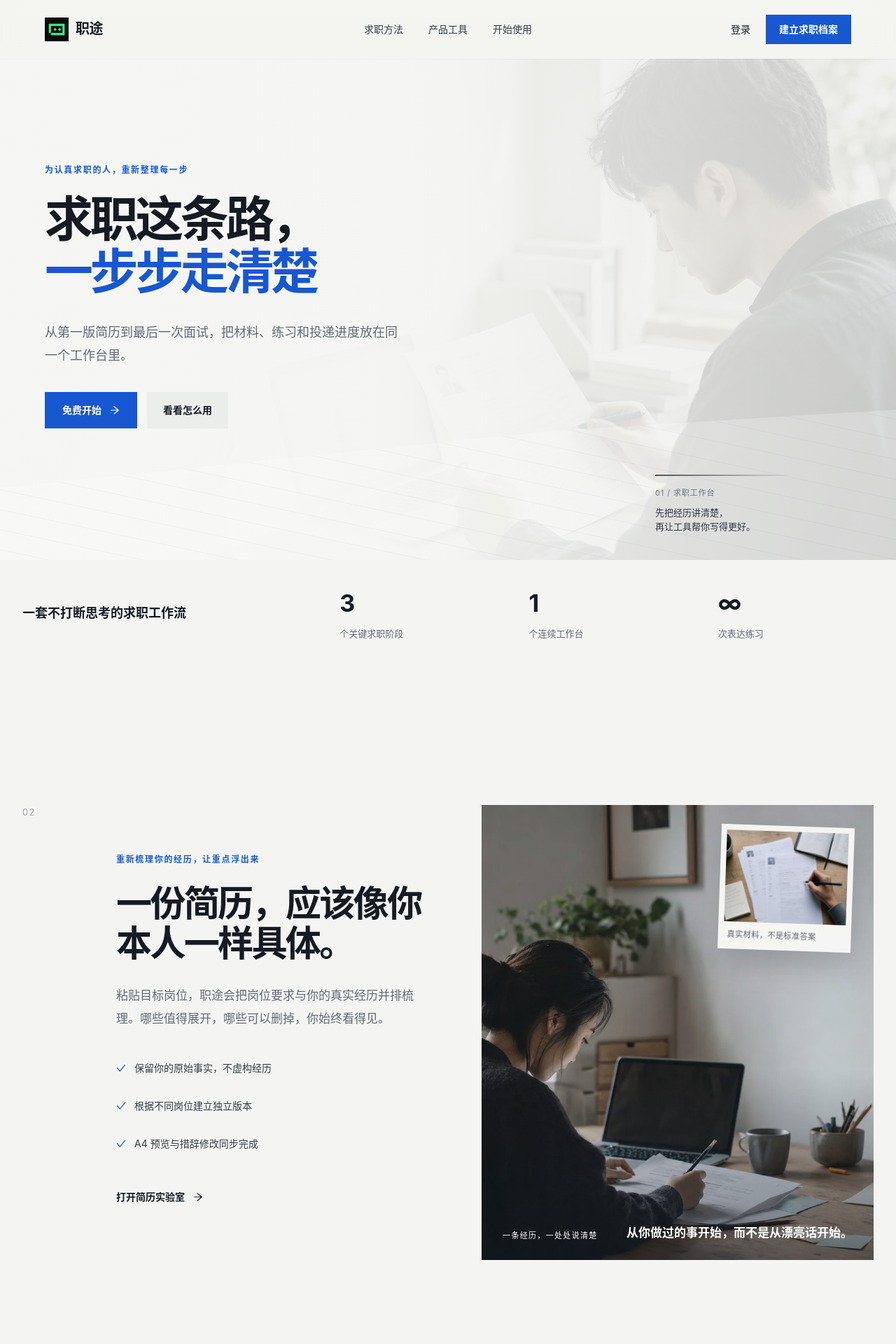
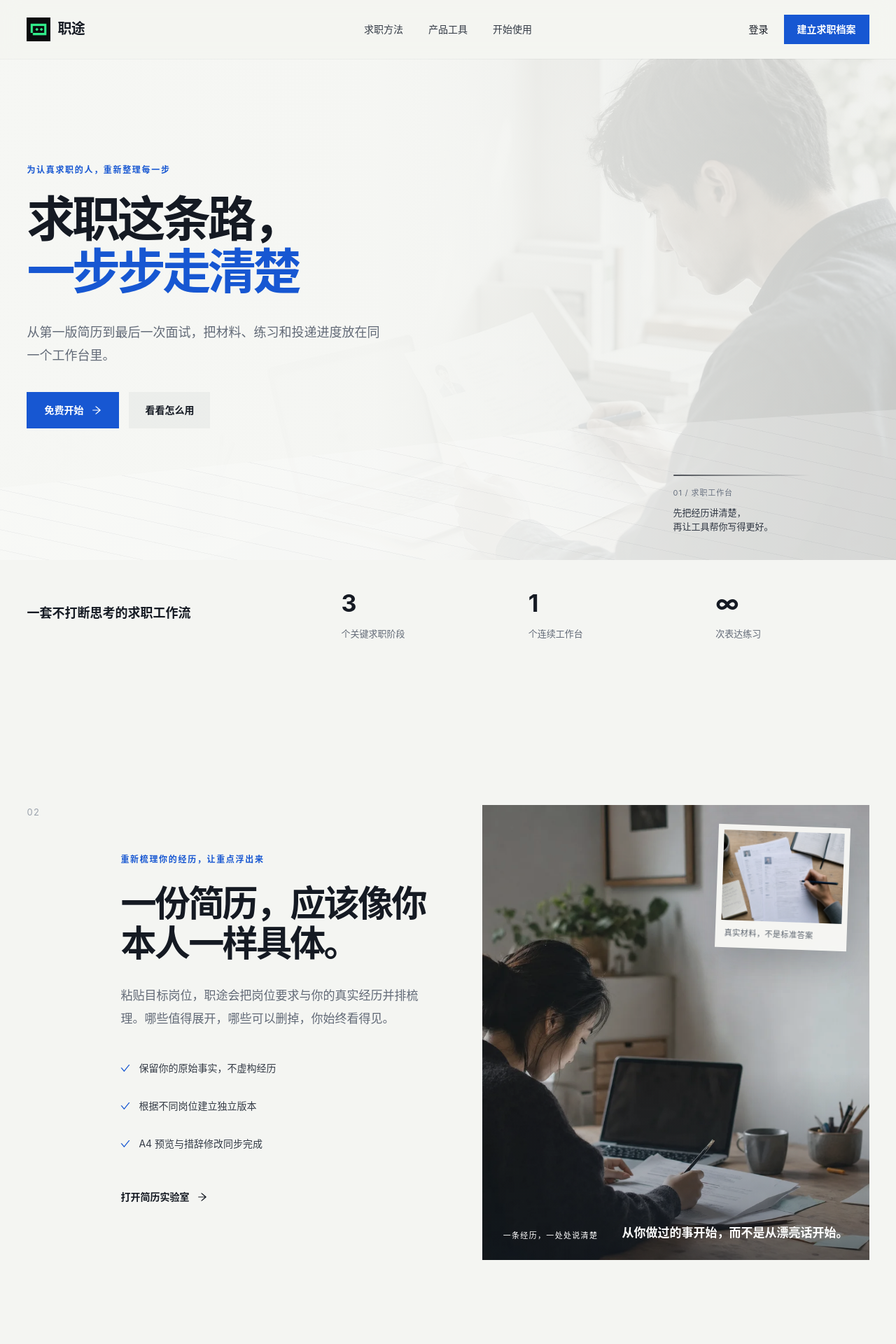
Before and after one commit to dashitongzhi/zhitu, a Vue app in the folder web/: page / in a window 1280 px wide. Shown: the top 1920 px of the page at 70% size. Built offline with nearby package versions, Linux system fonts and the light colour scheme.

Commit message:
fix: finalize frontend request and layout updates

```diff
--- a/web/src/utils/request.ts
+++ b/web/src/utils/request.ts
@@ -7,7 +7,8 @@ import router from '@/router'
 
 // 创建 axios 实例
 const request: AxiosInstance = axios.create({
-  baseURL: import.meta.env.VITE_API_BASE_URL || 'http://localhost:8080',
+  // 开发环境走 vite 代理（/api → :8080），生产环境由 .env 注入绝对 URL
+  baseURL: import.meta.env.DEV ? '' : (import.meta.env.VITE_API_BASE_URL || ''),
   timeout: 30000,
   headers: {
     'Content-Type': 'application/json',
--- a/web/src/views/Home.vue
+++ b/web/src/views/Home.vue
@@ -344,7 +344,8 @@ button { font: inherit; }
   width: 100%;
   height: 84px;
   margin: 0 auto;
-  padding-inline: max(clamp(28px, 5vw, 76px), calc((100vw - 1440px) / 2 + 76px));
+  /* 不再以 1440px 容器为界无限扩大留白，任何屏幕都贴近浏览器边框 */
+  padding-inline: clamp(20px, 3vw, 48px);
   display: grid;
   grid-template-columns: 1fr auto 1fr;
   align-items: center;
@@ -366,7 +367,7 @@ button { font: inherit; }
 .solid-button:hover { background: #0d47bb; }
 .solid-button:active, .line-button:active { transform: translateY(1px); }
 .solid-button.compact { min-height: 42px; padding: 0 18px; font-size: 14px; }
-.hero-section { position: relative; isolation: isolate; width: 100%; min-height: calc(100vh - 84px); margin: 0 auto; display: flex; align-items: center; overflow: hidden; padding-block: 74px 112px; padding-inline: max(clamp(28px, 5vw, 76px), calc((100vw - 1440px) / 2 + 76px)); background: #f2f3f0; }
+.hero-section { position: relative; isolation: isolate; width: 100%; min-height: calc(100vh - 84px); margin: 0 auto; display: flex; align-items: center; overflow: hidden; padding-block: 74px 112px; padding-inline: clamp(20px, 3vw, 48px); background: #f2f3f0; }
 .hero-background { position: absolute; z-index: -3; inset: 0; background-position: 58% center; background-size: cover; filter: grayscale(.15) saturate(.55) contrast(.9); opacity: .24; transform: scale(1.01); }
 .hero-wash { position: absolute; z-index: -2; inset: 0; background: linear-gradient(90deg, rgba(246,247,244,.99) 0%, rgba(246,247,244,.93) 42%, rgba(246,247,244,.48) 66%, rgba(246,247,244,.18) 100%); }
 .hero-pattern { position: absolute; z-index: -1; left: 0; right: 0; bottom: 0; height: 30%; opacity: .36; background-color: rgba(255,255,255,.68); background-image: repeating-linear-gradient(12deg, transparent 0 14px, rgba(84,95,110,.14) 14px 15px, transparent 15px 28px); clip-path: polygon(0 52%, 62% 14%, 100% 0, 100% 100%, 0 100%); }
@@ -378,16 +379,16 @@ h1 em { color: var(--blue); font-style: normal; }
 .hero-actions { display: flex; gap: 14px; margin-top: 36px; }
 .line-button { min-height: 52px; padding: 0 22px; border: 1px solid transparent; background: rgba(21,26,35,0.04); font-weight: 650; transition: background 0.2s ease; }
 .line-button:hover { background: rgba(21,26,35,0.08); }
-.hero-caption { position: absolute; right: max(clamp(28px, 5vw, 76px), calc((100vw - 1440px) / 2 + 76px)); bottom: 38px; width: min(280px, 28%); padding-top: 14px; color: #313844; }
+.hero-caption { position: absolute; right: clamp(20px, 3vw, 48px); bottom: 38px; width: min(280px, 28%); padding-top: 14px; color: #313844; }
 .hero-caption::before { content: ''; position: absolute; left: 0; right: 30%; top: 0; height: 2px; background: linear-gradient(90deg, rgba(21,26,35,.72), rgba(21,26,35,0)); border-radius: 2px; }
 .hero-caption span { color: #697280; font-size: 11px; letter-spacing: .08em; }
 .hero-caption p { margin: 8px 0 0; font-size: 13px; line-height: 1.55; }
-.proof-strip { width: min(1440px, calc(100% - 64px)); margin: 0 auto; min-height: 150px; border-top: 0; border-bottom: 0; display: grid; grid-template-columns: 1.5fr repeat(3, 1fr); align-items: stretch; }
+.proof-strip { width: 100%; margin: 0 auto; padding-inline: clamp(20px, 3vw, 48px); min-height: 150px; border-top: 0; border-bottom: 0; display: grid; grid-template-columns: 1.5fr repeat(3, 1fr); align-items: stretch; }
 .proof-intro { display: flex; align-items: center; margin: 0; max-width: 240px; font-size: 18px; line-height: 1.5; font-weight: 650; }
 .proof-item { padding: 34px 34px 34px 48px; border-left: 0; display: flex; flex-direction: column; justify-content: center; }
 .proof-item strong { font-size: 34px; letter-spacing: -.04em; }
 .proof-item span { margin-top: 6px; color: var(--muted); font-size: 13px; }
-.editorial-section { width: min(1220px, calc(100% - 64px)); margin: 0 auto; padding: 200px 0; }
+.editorial-section { width: 100%; margin: 0 auto; padding: 200px clamp(20px, 3vw, 48px); }
 .story-section { display: grid; grid-template-columns: 70px .9fr 1.1fr; gap: clamp(28px, 5vw, 78px); align-items: center; }
 .section-number { align-self: start; color: #9ca3ad; font-size: 13px; letter-spacing: .1em; }
 h2 { margin: 0; font-size: clamp(40px, 4vw, 64px); line-height: 1.12; letter-spacing: -.055em; font-weight: 710; }
--- a/web/src/views/InterviewRoom.vue
+++ b/web/src/views/InterviewRoom.vue
@@ -446,7 +446,13 @@ const handleSendAnswer = async () => {
   const content = inputText.value.trim()
   if (!content) return
   inputText.value = ''
-  await interviewStore.sendMessage(interviewId.value, content)
+  // 等待 DOM 更新完成，避免 a-textarea 在 disabled 状态变化时把旧值同步回 inputText
+  await nextTick()
+  try {
+    await interviewStore.sendMessage(interviewId.value, content)
+  } finally {
+    inputText.value = ''
+  }
 }
 
 // ============ 麦克风录音回答 ============
```
